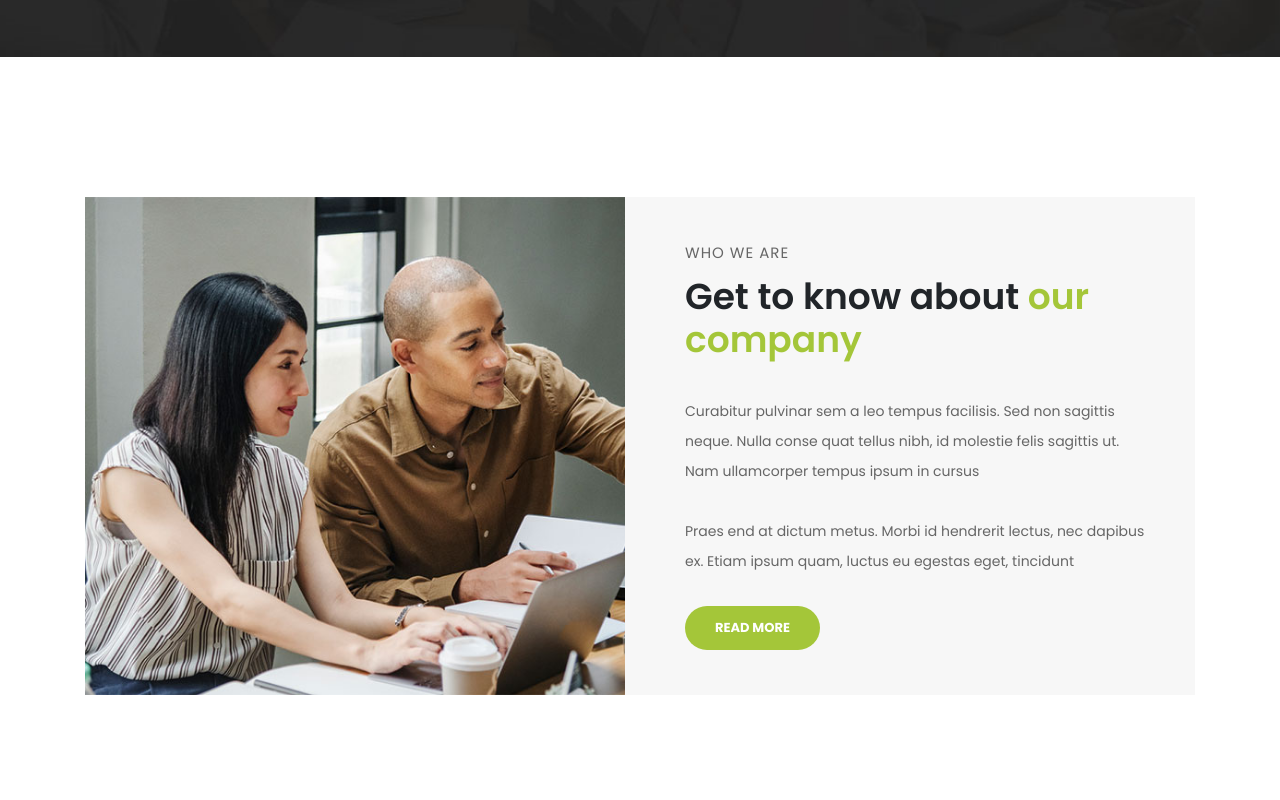
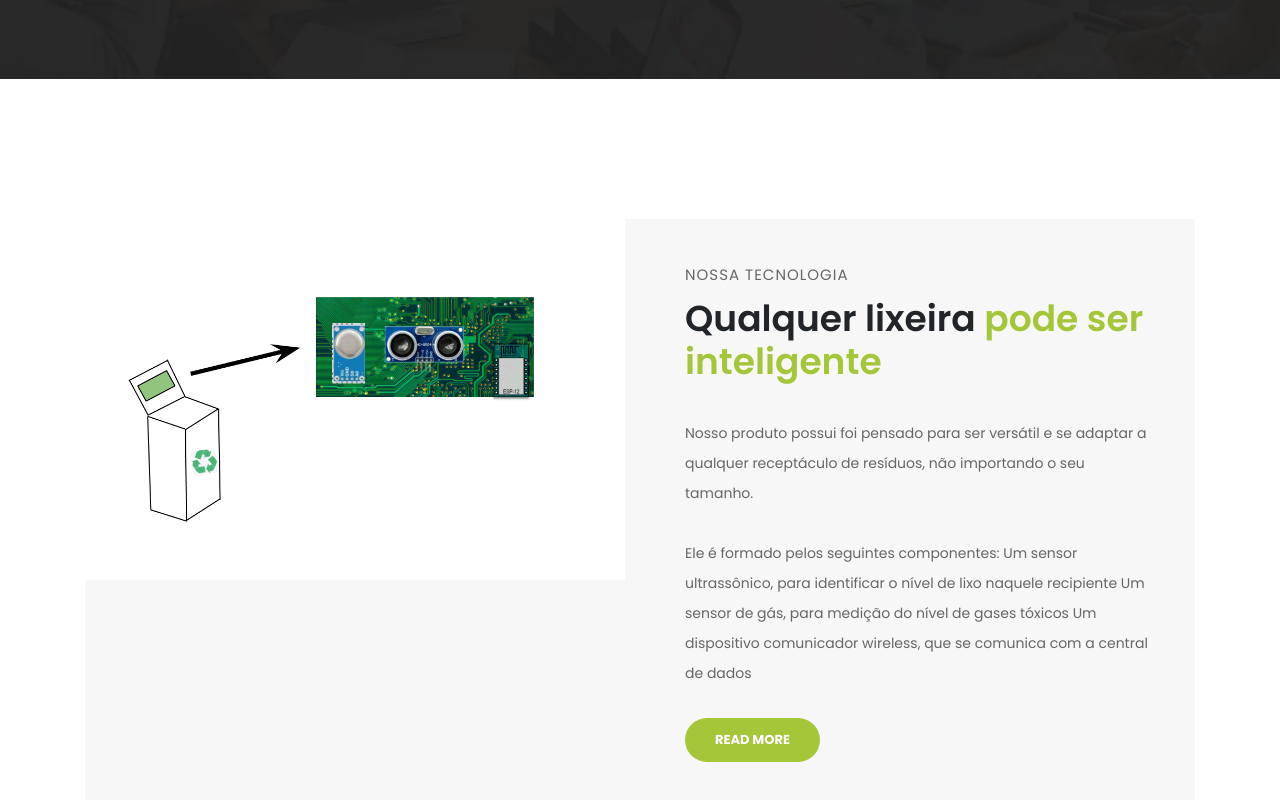
Before and after one commit to pintoXD/inova20201, a plain HTML site: page index.html in a window 1280 px wide. Shown: the part 2585-3385 px from the top of the page. Drawn offline with Linux system fonts and the light colour scheme.

Commit message:
meu update

```diff
--- a/index.html
+++ b/index.html
@@ -97,8 +97,9 @@ https://templatemo.com/tm-545-finance-business
         <div class="row">
           <div class="col-md-12">
             <div class="section-heading">
-              <h2>Nossos <em>SERVIÇOS</em></h2>
-              <span>Desde a lixeira da sua casa até lixeiras da sua cidade</span>
+              <h2>Lixo <em> Inteligente </em></h2>
+              <span>A Smart Trash, oferece uma soluação eficiente e inteligente para<br>lidar com o recolhimento do lixo,
+                em qualquer escala.</span>
             </div>
           </div>
           <div class="col-md-4">
@@ -160,14 +161,20 @@ https://templatemo.com/tm-545-finance-business
               <div class="row">
                 <div class="col-md-6">
                   <div class="left-image">
-                    <img src="assets/images/more-info.jpg" alt="">
+                    <img src="assets/images/lixeira.png" alt="">
                   </div>
                 </div>
                 <div class="col-md-6 align-self-center">
                   <div class="right-content">
-                    <span>Who we are</span>
-                    <h2>Get to know about <em>our company</em></h2>
-                    <p>Curabitur pulvinar sem a leo tempus facilisis. Sed non sagittis neque. Nulla conse quat tellus nibh, id molestie felis sagittis ut. Nam ullamcorper tempus ipsum in cursus<br><br>Praes end at dictum metus. Morbi id hendrerit lectus, nec dapibus ex. Etiam ipsum quam, luctus eu egestas eget, tincidunt</p>
+                    <span>Nossa tecnologia</span>
+                    <h2>Qualquer lixeira <em> pode ser inteligente</em></h2>
+                    <p>Nosso produto possui foi pensado para ser versátil e se adaptar a qualquer receptáculo de resíduos,
+                    não importando o seu tamanho. </p>
+
+                    <p>Ele é formado pelos seguintes componentes:
+                      Um sensor ultrassônico, para identificar o nível de lixo naquele recipiente
+                      Um sensor de gás, para medição do nível de gases tóxicos
+                      Um dispositivo comunicador wireless, que se comunica com a central de dados</p>
                     <a href="#" class="filled-button">Read More</a>
                   </div>
                 </div>
```
Also changed, not shown: assets/images/lixeira.png (added).
